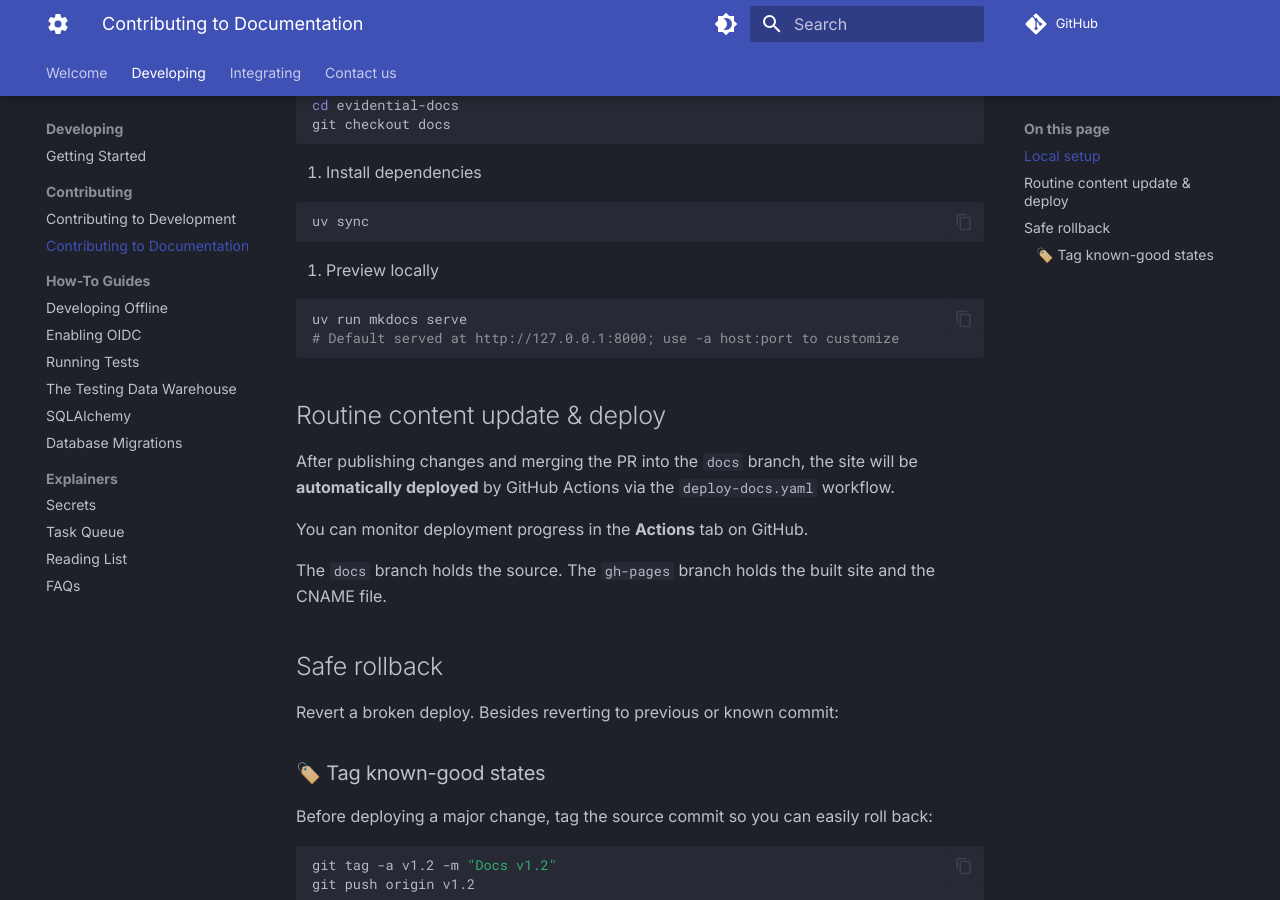
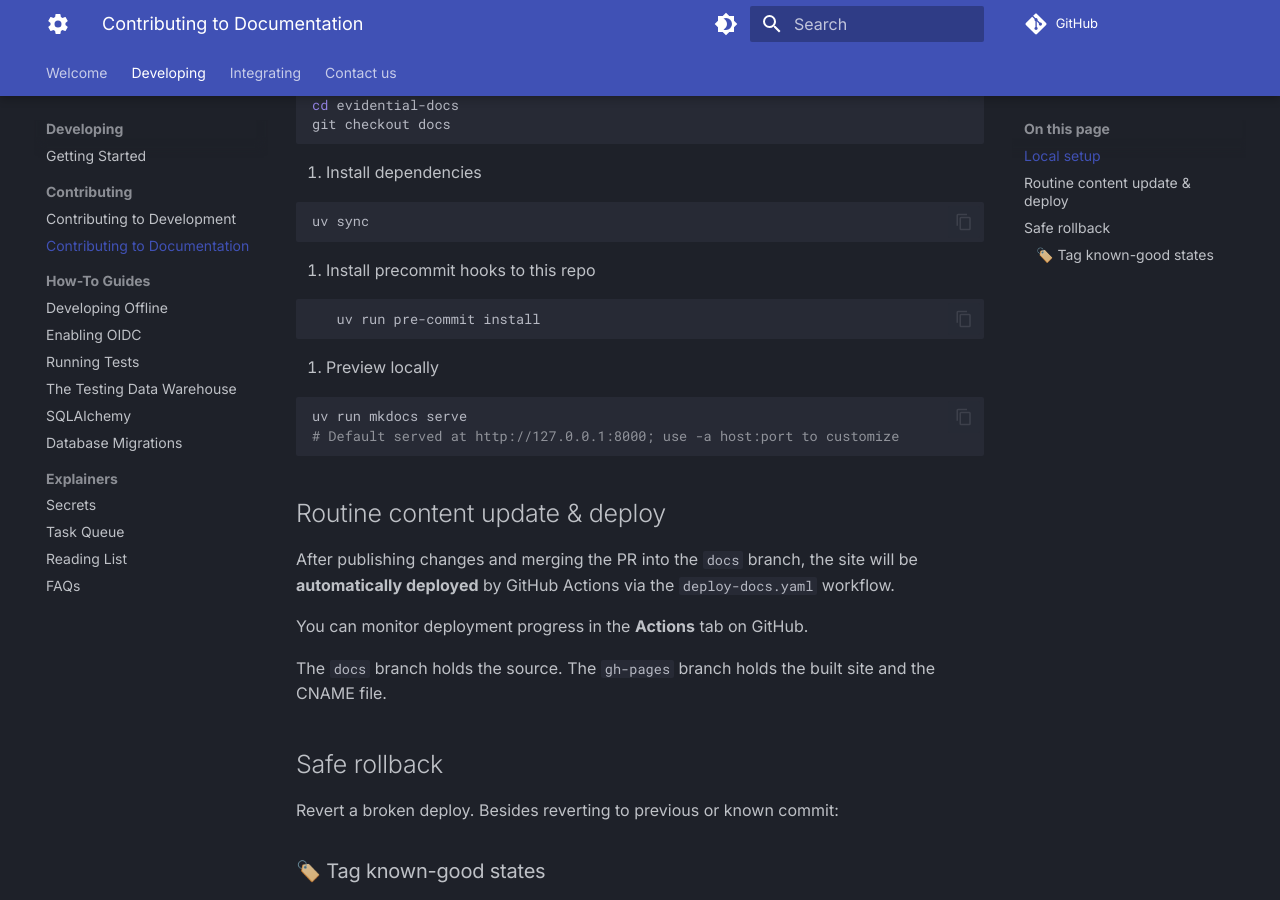
Before and after one commit to agency-fund/evidential-docs, an MkDocs documentation site: the page built from docs/contributing_docs.md, in a window 1280 px wide and 900 px high, scrolled down 520 px. Built offline with MkDocs 1.6.1 and Material for MkDocs 9.7.7, drawn with Linux system fonts in a browser that asks for light colours; comment, search, counter and statistics services are not loaded.

Commit message:
update contributing docs about the pre-commit

````diff
--- a/docs/contributing_docs.md
+++ b/docs/contributing_docs.md
@@ -28,7 +28,13 @@ git checkout docs
 uv sync
 ```
 
-2. Preview locally
+1. Install precommit hooks to this repo
+
+```
+   uv run pre-commit install
+```
+
+1. Preview locally
 
 ```bash
 uv run mkdocs serve
````
Also changed, not shown: README.md (+0 -2 lines).
